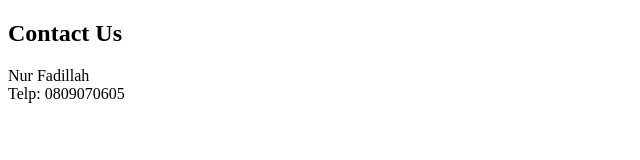
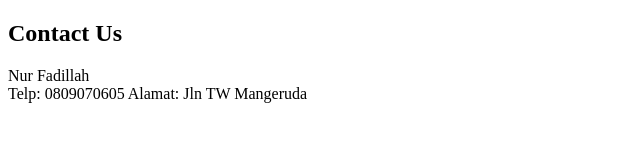
Before and after one commit to fadillah1705/praktik-git, a plain HTML site: page contact.html in a window 1280 px wide. Shown: the whole page, without its empty margins (0-640 px from the left). Drawn offline with Linux system fonts and the light colour scheme.

Commit message:
baris baru contact.html

```diff
--- a/contact.html
+++ b/contact.html
@@ -10,5 +10,6 @@
      <h2>Contact Us</h2>
   Nur Fadillah<br>
  Telp: 0809070605
+ Alamat: Jln TW Mangeruda
 </body>
 </html>
```
